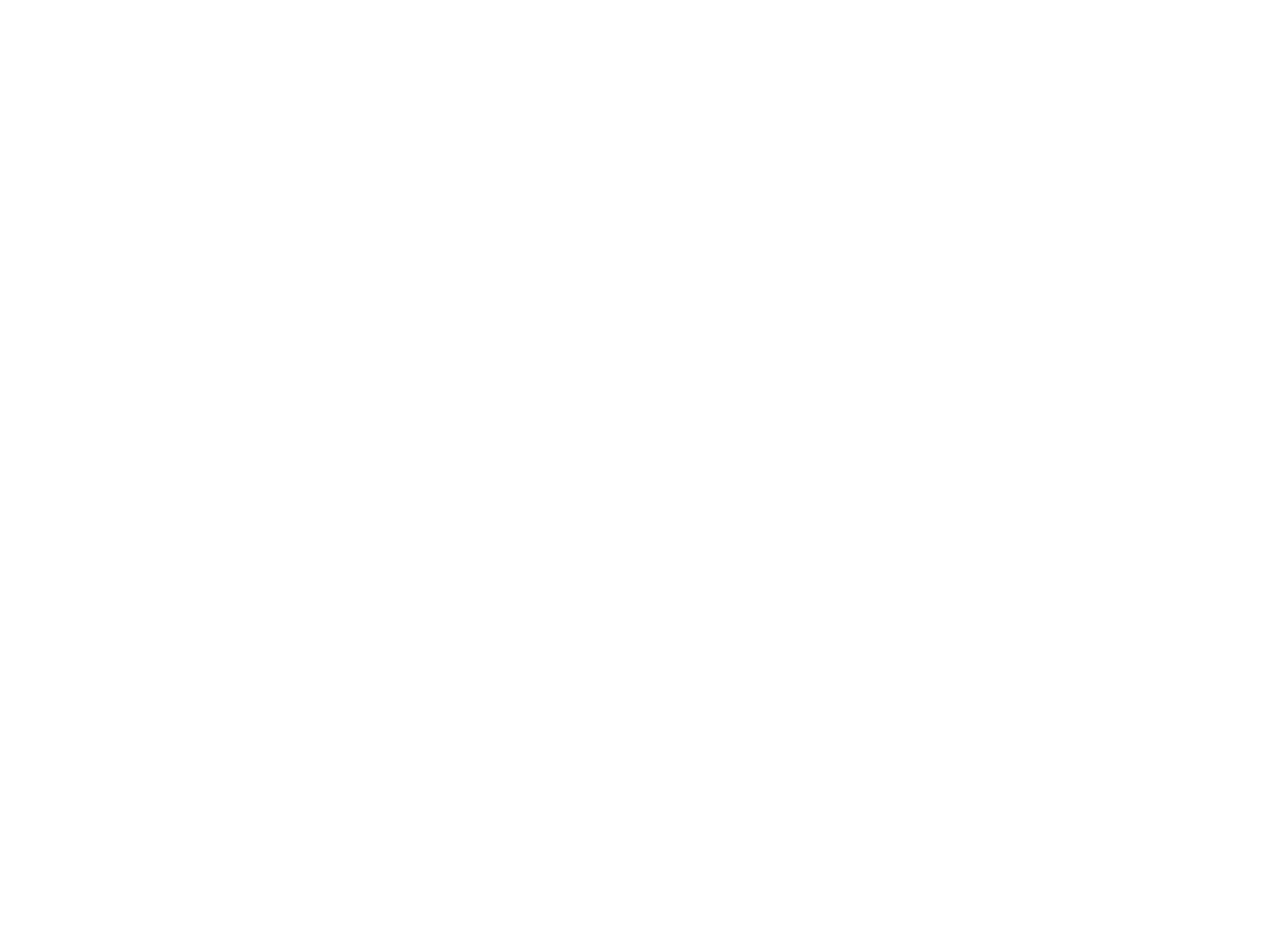
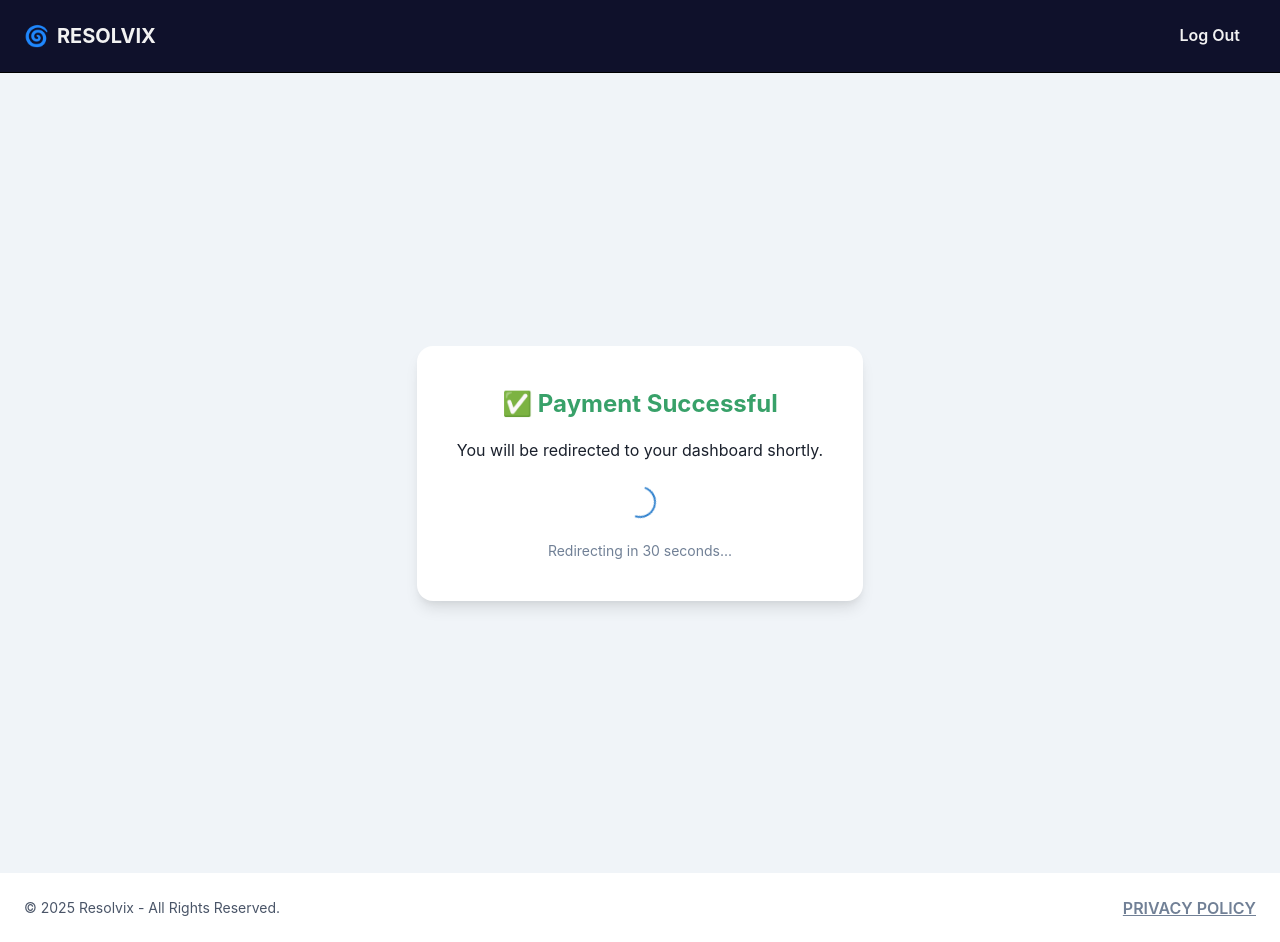
Before and after one commit to karthik-k-resolvix/resolvix-main-repo, a React (Create React App) app: page /payment-success in a window 1280 px wide. Before the commit this address had no page. Before the commit the page ends 800 px from the top, so only its background shows below. Built offline with nearby package versions, Linux system fonts and the light colour scheme.

Commit message:
changes for payment flow

```diff
--- a/src/App.jsx
+++ b/src/App.jsx
@@ -4,6 +4,7 @@
 import RegisterPage from './auth/RegisterPage';
 import DashboardPage from './auth/DashboardPage';
 import ResolvixHomepage from './ResolvixHomepage';
+import PaymentSuccess from './auth/PaymentSuccess';
 
 export default function App() {
   return (
@@ -14,6 +15,8 @@
           <Route path="/login" element={<LoginPage />} />
           <Route path="/register" element={<RegisterPage />} />
           <Route path="/dashboard" element={<DashboardPage />} />
+          <Route path="/payment-success" element={<PaymentSuccess />} />
+
         </Routes>
       </Router>
     </AuthProvider>
--- /dev/null
+++ b/src/auth/PaymentSuccess.jsx
@@ -0,0 +1,44 @@
+// src/pages/PaymentSuccess.jsx
+import React, { useEffect } from 'react';
+import { useNavigate } from 'react-router-dom';
+import { Box, Text, Spinner, VStack } from '@chakra-ui/react';
+import Header from '../components/Header';
+import Footer from '../components/Footer';
+
+export default function PaymentSuccess() {
+  const navigate = useNavigate();
+
+  useEffect(() => {
+    const timer = setTimeout(() => {
+      navigate('/dashboard');
+    }, 30000); // 30 seconds
+
+    return () => clearTimeout(timer); // cleanup
+  }, [navigate]);
+
+  return (
+    <Box>
+        <Header/>
+    <VStack justify="center" align="center" minH="100vh" spacing={6} bg="#f0f4f8">
+      <Box
+        p={10}
+        borderRadius="2xl"
+        boxShadow="lg"
+        bg="white"
+        textAlign="center"
+        maxW="md"
+      >
+        <Text fontSize="2xl" fontWeight="bold" color="green.500">
+          ✅ Payment Successful
+        </Text>
+        <Text mt={4}>You will be redirected to your dashboard shortly.</Text>
+        <Spinner mt={6} size="lg" color="blue.500" />
+        <Text mt={4} fontSize="sm" color="gray.500">
+          Redirecting in 30 seconds...
+        </Text>
+      </Box>
+    </VStack>
+    <Footer/>
+    </Box>
+  );
+}
--- a/src/auth/RegisterPage.jsx
+++ b/src/auth/RegisterPage.jsx
@@ -5,11 +5,10 @@
   Button, VStack, Text, useDisclosure, Modal, ModalOverlay,
   ModalContent, ModalHeader, ModalBody, ModalCloseButton, HStack
 } from '@chakra-ui/react';
-import { useNavigate } from 'react-router-dom';
+import { redirect, useNavigate } from 'react-router-dom';
 import { useAuth } from '../auth/AuthProvider';
 import { supabase } from '../supabaseClient';
 import PrivacyPolicyContent from '../components/PrivacyPolicyContent';
-
 import Footer from '../components/Footer';
 import Header from '../components/Header';
 
@@ -45,29 +44,44 @@
     e.preventDefault();
     if (!consentGiven) return;
     setSubmitting(true);
+
     try {
-      await supabase.from('profiles').insert({
-        id: user.id,
-        email: user.email,
+      // Insert minimal profile data into Supabase
+
+      const fd = new FormData();
+
+      // Add metadata fields except file objects
+      const metadata = {
+        brandName: formData.brandName,
+        email: formData.email,
+        website: formData.website,
+        industry: formData.industry,
+        notes: formData.notes,
         name: formData.name
+      };
+
+      fd.append('metadata', JSON.stringify([metadata]));
+
+      // Append files to formData
+      if (formData.serviceGuide instanceof File) fd.append('serviceGuide', formData.serviceGuide);
+      if (formData.faqs instanceof File) fd.append('faqs', formData.faqs);
+      if (formData.catalogue instanceof File) fd.append('catalogue', formData.catalogue);
+
+      // Actual file upload
+      const res = await fetch('https://n8n.srv756188.hstgr.cloud/webhook/ce367d9c-cb7c-47ad-acf9-a551a5083a70', {
+        method: 'POST',
+        body: fd
       });
 
-      const fd = new FormData();
-      const meta = { ...formData };
-      delete meta.serviceGuide; delete meta.faqs; delete meta.catalogue;
-      meta.submittedAt = new Date().toISOString();
+      const respJson = await res.text();
+      const redirectUrl = JSON.parse(respJson);
+  if (redirectUrl && res.ok) {
+    window.location.href = redirectUrl.short_url  || '/dashboard'; // 🚀 perform the redirect
+  }
 
-      fd.append('metadata', JSON.stringify([meta]));
-      if (formData.serviceGuide) fd.append('serviceGuide', formData.serviceGuide);
-      if (formData.faqs) fd.append('faqs', formData.faqs);
-      if (formData.catalogue) fd.append('catalogue', formData.catalogue);
+    } catch (err) {
+      console.error(err);
 
-      const res = await fetch('https://n8n.srv756188.hstgr.cloud/webhook/ce367d9c-cb7c-47ad-acf9-a551a5083a70', {
-        method: 'POST', body: fd
-      });
-      const { short_url } = await res.json();
-      window.location.href = short_url || '/dashboard';
-    } catch (err) {
       alert('Submission failed.');
     } finally {
       setSubmitting(false);
@@ -76,35 +90,35 @@
 
   return (
     <div>
-      <Box bg='brand.bgSecondary'  >
-      <Header/>
-    <Box maxW="600px" mx="auto" mt={10} p={6} bg="white" borderRadius="lg" boxShadow="md" >
+      <Box bg='brand.bgSecondary'>
+        <Header />
+        <Box maxW="600px" mx="auto" mt={10} p={6} bg="white" borderRadius="lg" boxShadow="md">
           <Heading fontSize="2xl" mb={4} color="brand.purple">Brand Registration</Heading>
-      <form maxH="90%" onSubmit={handleSubmit}>
+          <form onSubmit={handleSubmit}>
             <VStack spacing={4} align="stretch">
               <FormControl isRequired>
                 <FormLabel>Full Name</FormLabel>
-            <Input name="name" value={formData.name} onChange={handleChange} placeholder="Your full name" />
+                <Input name="name" value={formData.name} onChange={handleChange} />
               </FormControl>
 
               <FormControl isRequired>
                 <FormLabel>Brand Name</FormLabel>
-            <Input name="brandName" value={formData.brandName} onChange={handleChange} placeholder="Enter your Brand name" />
+                <Input name="brandName" value={formData.brandName} onChange={handleChange} />
               </FormControl>
 
               <FormControl isRequired>
                 <FormLabel>Support Email</FormLabel>
-            <Input type="email" name="email" value={formData.email} onChange={handleChange} placeholder="Enter your support email" />
+                <Input type="email" name="email" value={formData.email} onChange={handleChange} />
               </FormControl>
 
               <FormControl isRequired>
                 <FormLabel>Website URL</FormLabel>
-            <Input type="url" name="website" value={formData.website} onChange={handleChange} placeholder="https://yourbrand.com" />
+                <Input type="url" name="website" value={formData.website} onChange={handleChange} />
               </FormControl>
 
               <FormControl isRequired>
                 <FormLabel>Industry</FormLabel>
-            <Input name="industry" value={formData.industry} onChange={handleChange} placeholder="e.g. Fashion, Electronics" />
+                <Input name="industry" value={formData.industry} onChange={handleChange} />
               </FormControl>
 
               <FormControl isRequired>
@@ -124,7 +138,7 @@
 
               <FormControl isRequired>
                 <FormLabel>Notes for AI Tuning</FormLabel>
-            <Textarea name="notes" value={formData.notes} onChange={handleChange} placeholder="Any special instructions" />
+                <Textarea name="notes" value={formData.notes} onChange={handleChange} />
               </FormControl>
 
               <HStack justifyContent="space-between" pt={4}>
@@ -165,7 +179,6 @@
               </ModalBody>
             </ModalContent>
           </Modal>
-
         </Box>
       </Box>
       <Footer />
```
Lines whose indentation alone changed are shown as unchanged.
